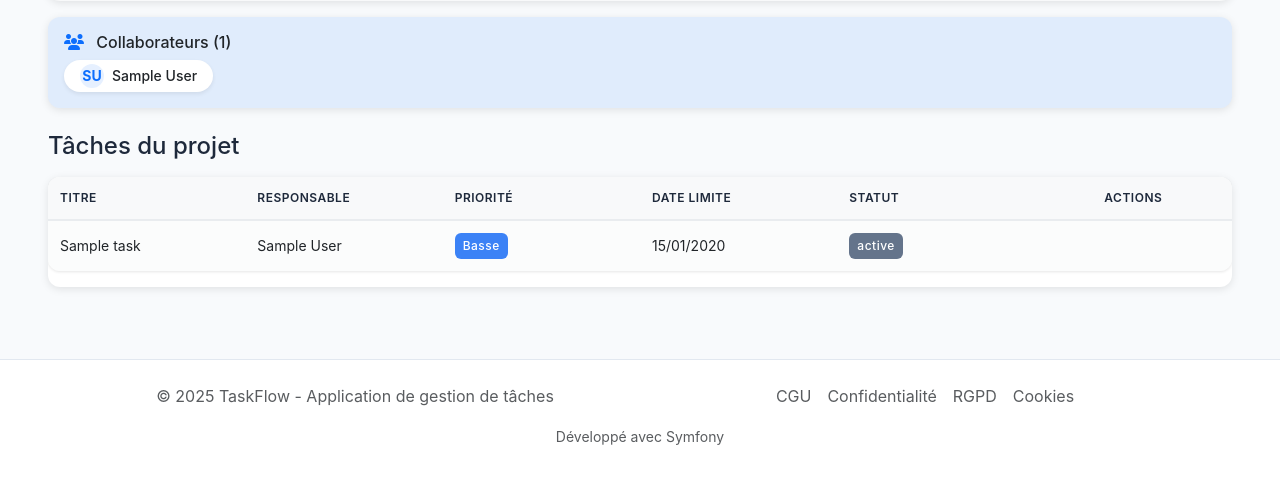
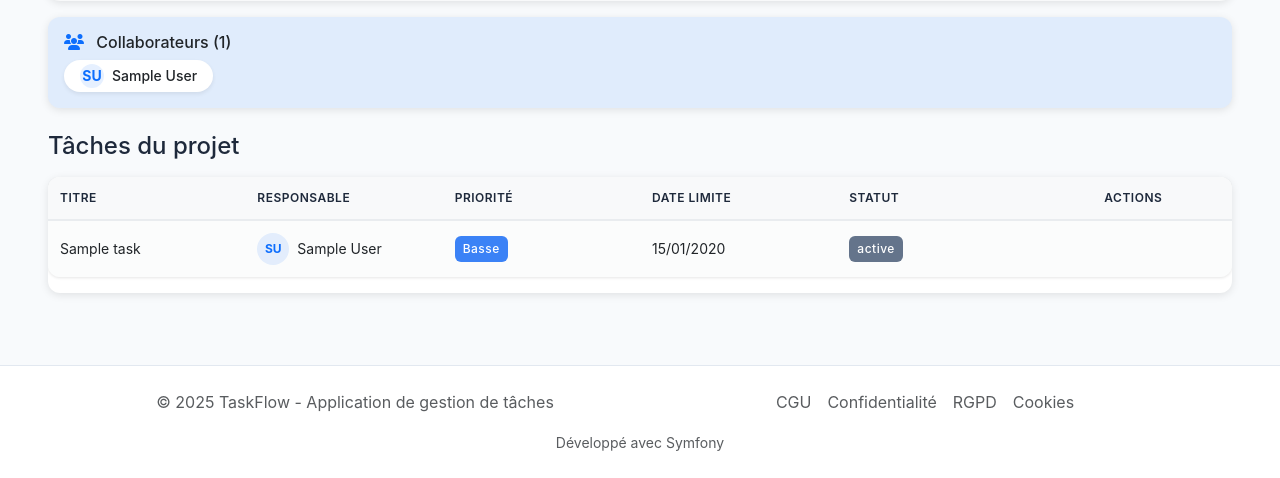
Before and after one commit to chrisrou2025/taskflow, a Symfony app: template templates/project/show.html.twig in a window 1280 px wide. Shown: the part 427-905 px from the top of the page. Before the commit the page ends 872 px from the top, so only its background shows below. Run offline with Twig, Linux system fonts and the light colour scheme; the template is opened without the code that fills it: most values are stand-ins (such as "Sample title", 1, 10 or a date in 2020); style sheets or scripts are compiled from the project's sources; some libraries are stand-ins or nearby versions.

Commit message:
amélioration interface

```diff
--- a/templates/project/show.html.twig
+++ b/templates/project/show.html.twig
@@ -378,7 +378,14 @@
 													</td>
 													<td data-label="Responsable">
 														{% if task.assignee %}
-															{{ task.assignee.fullName }}
+															<div class="d-flex align-items-center">
+																<div class="bg-primary bg-opacity-10 rounded-circle d-flex align-items-center justify-content-center me-2" style="width: 32px; height: 32px;">
+																	<span class="text-primary fw-bold" style="font-size: 0.75rem;">
+																		{{ task.assignee.firstName|first }}{{ task.assignee.lastName|first }}
+																	</span>
+																</div>
+																<span>{{ task.assignee.fullName }}</span>
+															</div>
 														{% else %}
 															<span class="fst-italic">Non assigné</span>
 														{% endif %}
@@ -623,8 +630,7 @@
 	{{ parent() }}
 	{% if project.tasks|length > 0 and is_granted('PROJECT_EDIT', project) %}
 		<script>
-			document.addEventListener('DOMContentLoaded', function () {
-				// Vérification que Bootstrap modal est disponible
+			document.addEventListener('DOMContentLoaded', function () { // Vérification que Bootstrap modal est disponible
 if (typeof bootstrap === 'undefined') {
 console.error('Bootstrap n\'est pas chargé');
 return;
@@ -636,21 +642,20 @@
 const deleteTokenInput = document.getElementById('deleteToken');
 
 // Vérification que tous les éléments existent
-				if (!deleteTaskModal || !taskTitleElement || !deleteTaskForm || !deleteTokenInput) {
+if (! deleteTaskModal || ! taskTitleElement || ! deleteTaskForm || ! deleteTokenInput) {
 console.error('Éléments du modal de suppression introuvables');
 return;
 }
 
 const csrfTokens = {
 {% for task in project.tasks %}
-						'{{ task.id }}': '{{ csrf_token('delete' ~ task.id) }}'{{ not loop.last ? ',' : '' }}
-					{% endfor %}
+'{{ task.id }}' : '{{ csrf_token('delete' ~ task.id) }}'{{ not loop.last ? ',' : '' }}{% endfor %}
 };
 
 deleteTaskModal.addEventListener('show.bs.modal', function (event) {
 const button = event.relatedTarget;
 
-					if (!button) {
+if (! button) {
 console.error('Bouton déclencheur introuvable');
 return;
 }
@@ -658,7 +663,7 @@
 const taskId = button.getAttribute('data-task-id');
 const taskTitle = button.getAttribute('data-task-title');
 
-					if (!taskId || !taskTitle) {
+if (! taskId || ! taskTitle) {
 console.error('Données de tâche manquantes');
 return;
 }
```
Lines whose indentation alone changed are shown as unchanged.
